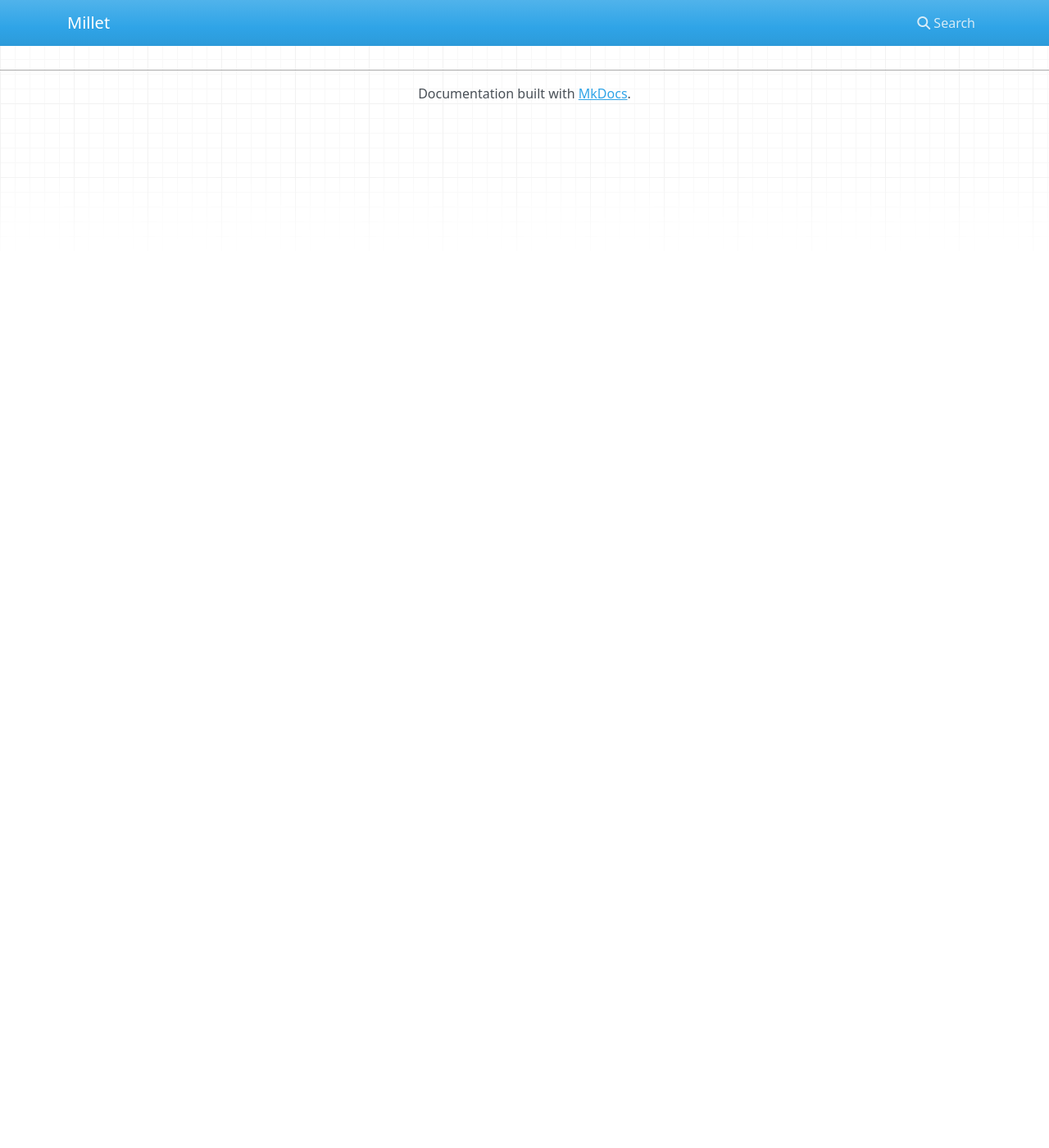
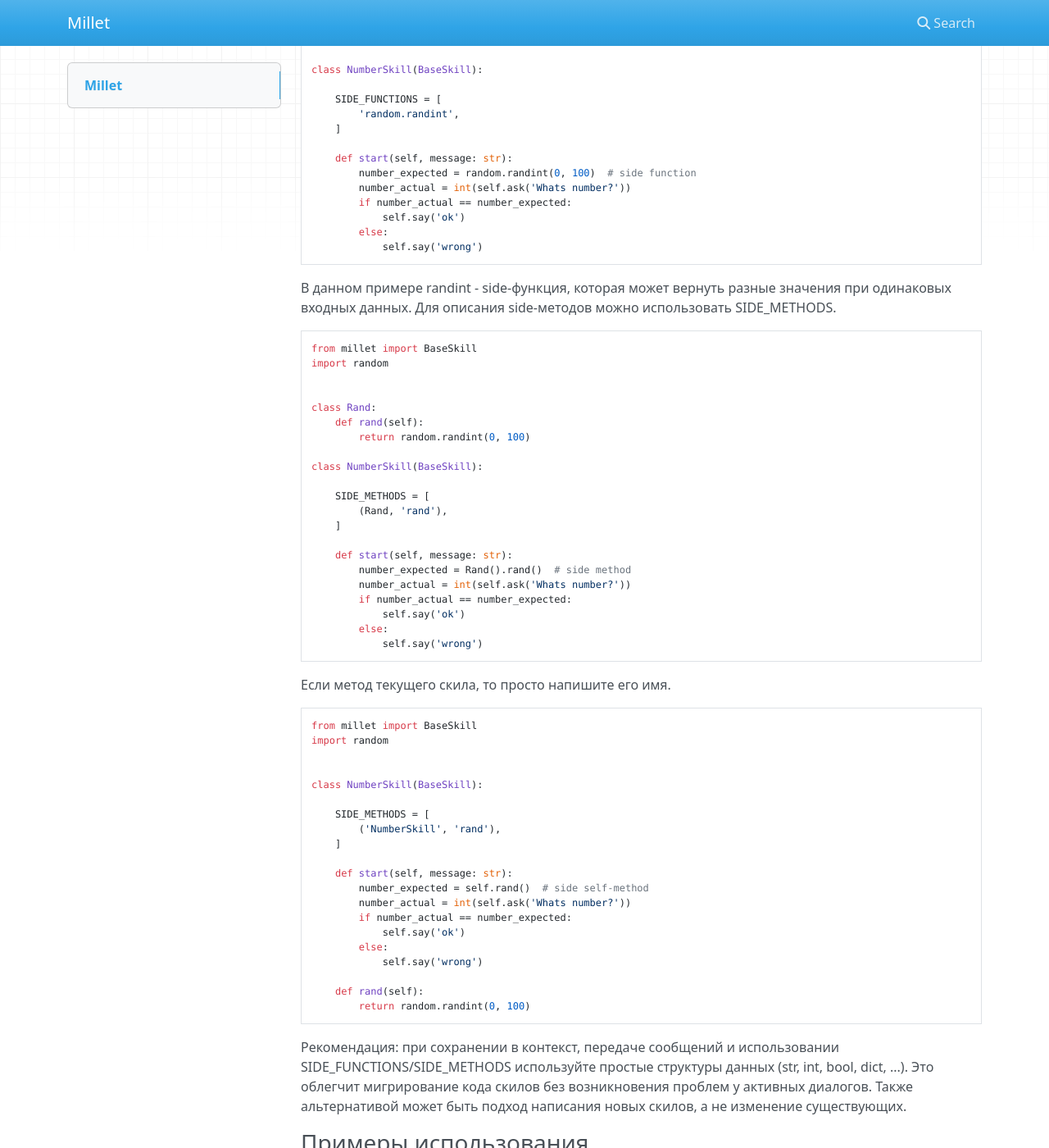
Before and after one commit to odryfox/millet, an MkDocs documentation site: the page built from docs/index.md, in a window 1280 px wide and 1400 px high, scrolled down 4444 px. Shown: the whole window at 82% size. Built offline with MkDocs 1.6.1, drawn with Linux system fonts in a browser that asks for light colours; nearby versions of some CDN libraries; before the commit the page ends 4586 px from its top, so only the background shows below that; some of the changed text lies outside the part shown.

Commit message:
Add docs about cached side-effects feature

````diff
--- a/docs/index.md
+++ b/docs/index.md
@@ -199,6 +199,85 @@ class SkillWithContext(BaseSkill):
 Вы можете определить свой механизм хранения контекста реализовав абстрактный класс BaseContextManager. Например если вам нужно хранить контекст в postgres.
 
 
+### Продвинутое использование
+Для написания скилов полностью в синхронном стиле можно использовать определение side-функций.
+Библиотека сделает всю магию за вас.
+
+```python
+from millet import BaseSkill
+import random
+
+
+class NumberSkill(BaseSkill):
+
+    SIDE_FUNCTIONS = [
+        'random.randint',
+    ]
+
+    def start(self, message: str):
+        number_expected = random.randint(0, 100)  # side function
+        number_actual = int(self.ask('Whats number?'))
+        if number_actual == number_expected:
+            self.say('ok')
+        else:
+            self.say('wrong')
+```
+
+В данном примере randint - side-функция, которая может вернуть разные значения при одинаковых входных данных.
+Для описания side-методов можно использовать SIDE_METHODS.
+
+```python
+from millet import BaseSkill
+import random
+
+
+class Rand:
+    def rand(self):
+        return random.randint(0, 100)
+
+class NumberSkill(BaseSkill):
+
+    SIDE_METHODS = [
+        (Rand, 'rand'),
+    ]
+
+    def start(self, message: str):
+        number_expected = Rand().rand()  # side method
+        number_actual = int(self.ask('Whats number?'))
+        if number_actual == number_expected:
+            self.say('ok')
+        else:
+            self.say('wrong')
+```
+
+Если метод текущего скила, то просто напишите его имя.
+
+```python
+from millet import BaseSkill
+import random
+
+
+class NumberSkill(BaseSkill):
+
+    SIDE_METHODS = [
+        ('NumberSkill', 'rand'),
+    ]
+
+    def start(self, message: str):
+        number_expected = self.rand()  # side self-method
+        number_actual = int(self.ask('Whats number?'))
+        if number_actual == number_expected:
+            self.say('ok')
+        else:
+            self.say('wrong')
+
+    def rand(self):
+        return random.randint(0, 100)
+```
+
+Рекомендация: при сохранении в контекст, передаче сообщений и использовании SIDE_FUNCTIONS/SIDE_METHODS используйте простые структуры данных (str, int, bool, dict, ...). Это облегчит мигрирование кода скилов без возникновения проблем у активных диалогов. Также альтернативой может быть подход написания новых скилов, а не изменение существующих.
+
+
 ### Примеры использования
 https://github.com/odryfox/galangal - бот для изучения иностранных слов
 https://github.com/radostkali/arena-battle-tg-bot - бот Сидорович
````
Also changed, not shown: site/index.html, site/search/search_index.json, site/sitemap.xml, 1 other file.
